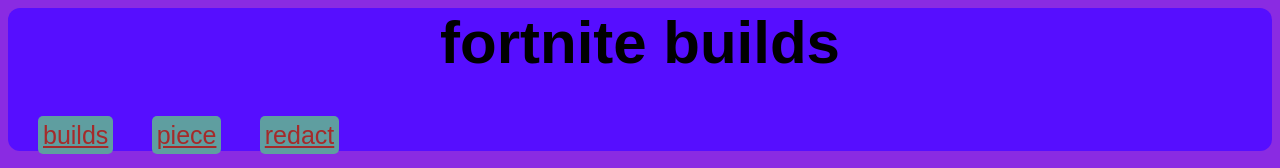
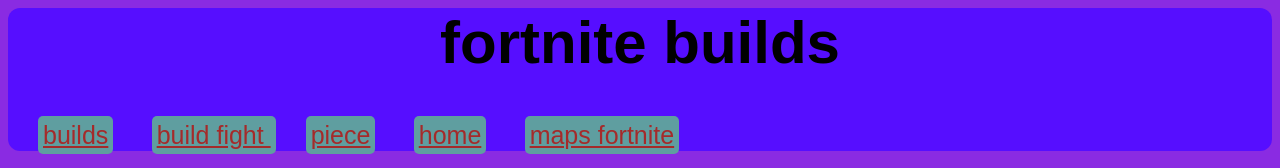
Before and after one commit to VFR25/fortnite_24, a plain HTML site: page index5.html in a window 1280 px wide. Shown: the top 168 px of the page. Drawn offline with Linux system fonts and the light colour scheme.

Commit message:
Update index5.html

```diff
--- a/index5.html
+++ b/index5.html
@@ -7,9 +7,11 @@
 
     <header>
       <h1>fortnite builds </h1>
-       <a href="https://youtu.be/GCUvxJ1WXec?si=BjmflHtkMlgSElRi">builds</a>
-             <a href="https://youtu.be/LViAVrMUTkE?si=bKYyxeGaY6a-PTQ8">piece</a>
-             <a href="https://youtu.be/ni-fuIIXTg8?si=RA8qkCttaAnNt--5">redact</a>
+          <a href="index2.html">builds</a>
+             <a href="index3.html">build fight </a>
+             <a href="index4.hyml">piece</a>
+            <a href="index.hyml">home</a>
+          <a href="index6.hyml">maps fortnite</a>
     </header>
 
         <main>
```
